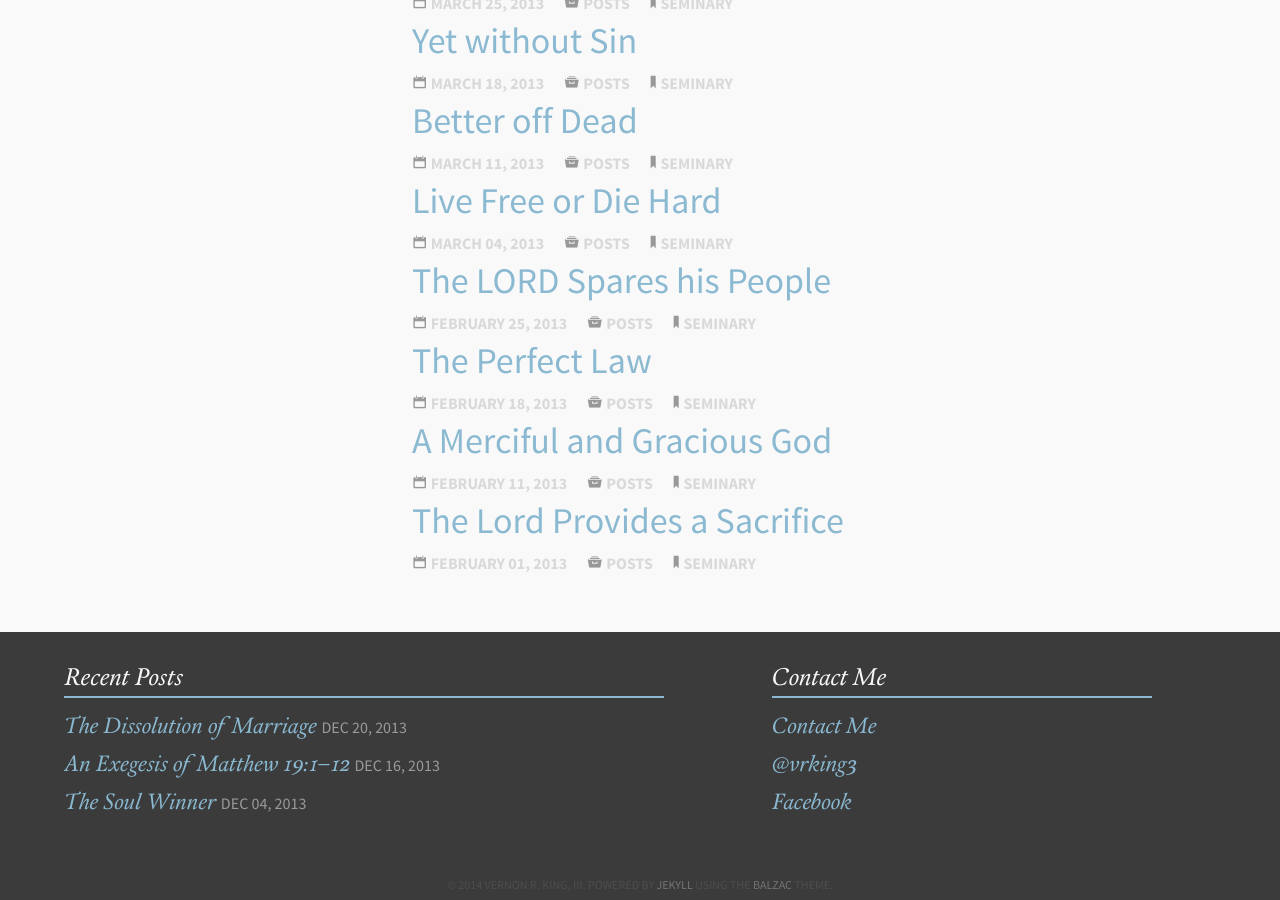
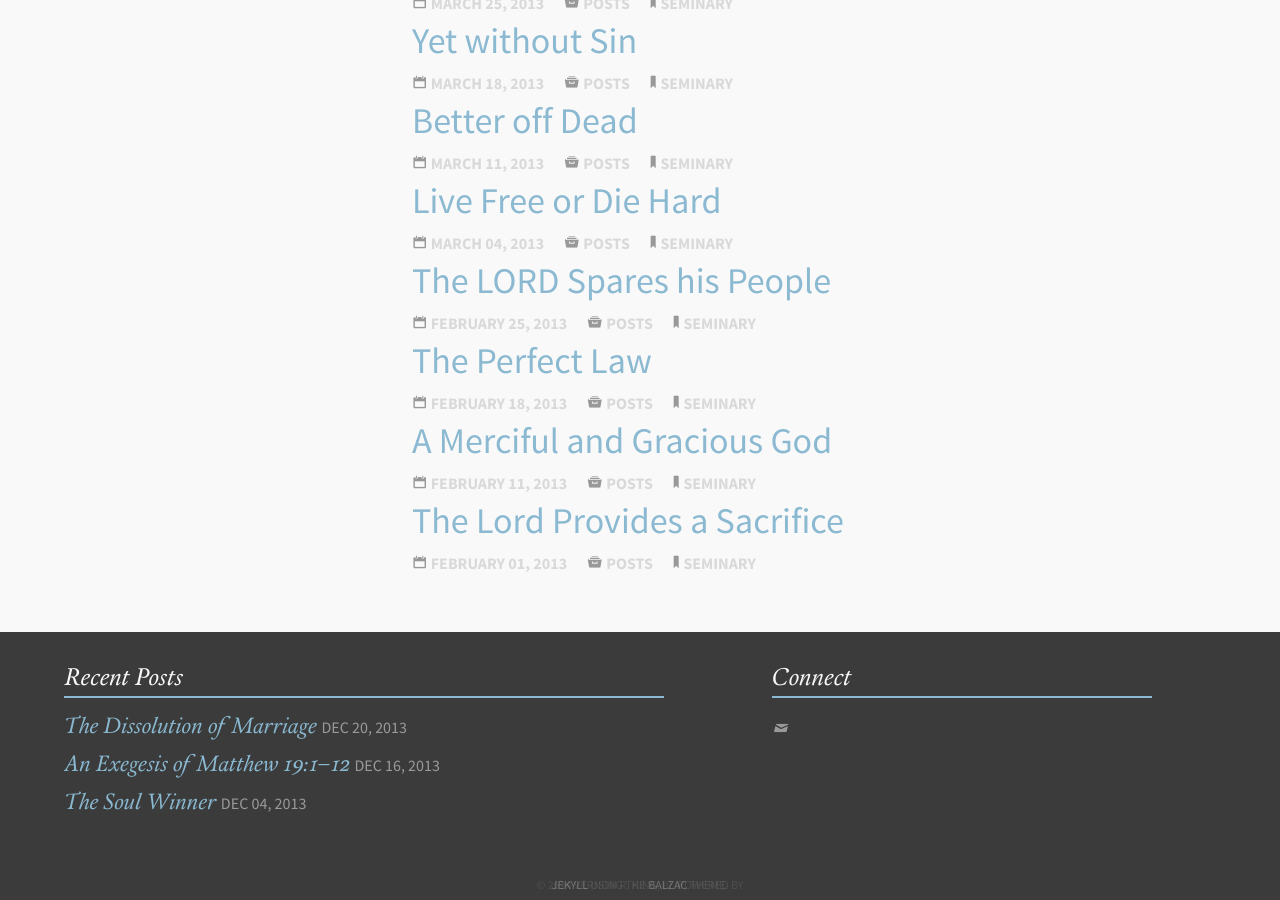
Before and after one commit to snowdj/vernonking.org, a Jekyll site: the page built from index.md, in a window 1280 px wide and 900 px high, scrolled down 2548 px. Built offline with Jekyll 4.4.1, drawn with Linux system fonts in a browser that asks for light colours.

Commit message:
social icons in footer. won't work without entypo extension

```diff
--- a/_includes/footer.html
+++ b/_includes/footer.html
@@ -12,22 +12,26 @@
       </ol>
 
       <div class="social">
-        <h2>Contact Me</h2>
+        <h2>Connect</h2>
         <ul>
             {% if site.owner.email %}
-            <li><a id="mail" href="mailto:{{ site.owner.email }}"><span class="foot-link">Contact Me</span></a></li>
+            <li><a id="mail" href="mailto:{{ site.owner.email }}">
+                <span aria-hidden="true" data-icon="&#9993;"></span>
+                <span class="screen-reader-text">Email</span>
+            </a></li>
             {% endif %}
 
             {% if site.owner.twitter %}
-            <li><a id="twit" href="http://twitter.com/{{ site.owner.twitter }}" target="_blank"><span class="foot-link">@{{ site.owner.twitter }}</span></a></li>
+            <li><a id="twit" href="http://twitter.com/{{ site.owner.twitter }}" target="_blank">
+                <span aria-hidden="true" data-icon="&#62217;"></span>
+                <span class="screen-reader-text">@{{site.owner.twitter}}</span>
+            </a></li>
             {% endif %}
 
             {% if site.owner.facebook %}
-            <li><a id="face" href="http://facebook.com/{{ site.owner.facebook }}" target="_blank"><span class="foot-link">Facebook</span></a></li>
-            {% endif %}
-
-            {% if site.owner.dribbble %}
-            <li><a id="drib" href="http://dribbble.com/{{ site.owner.dribbble }}" target="_blank"><span class="foot-link">Dribbble</span></a></li>
+            <li><a id="face" href="http://facebook.com/{{ site.owner.facebook }}" target="_blank">
+                <span aria-hidden="true" data-icon="&#62222;"></span>
+                <span class="screen-reader-text">Facebook</span>
             {% endif %}
         </ul>
     </div>
```
